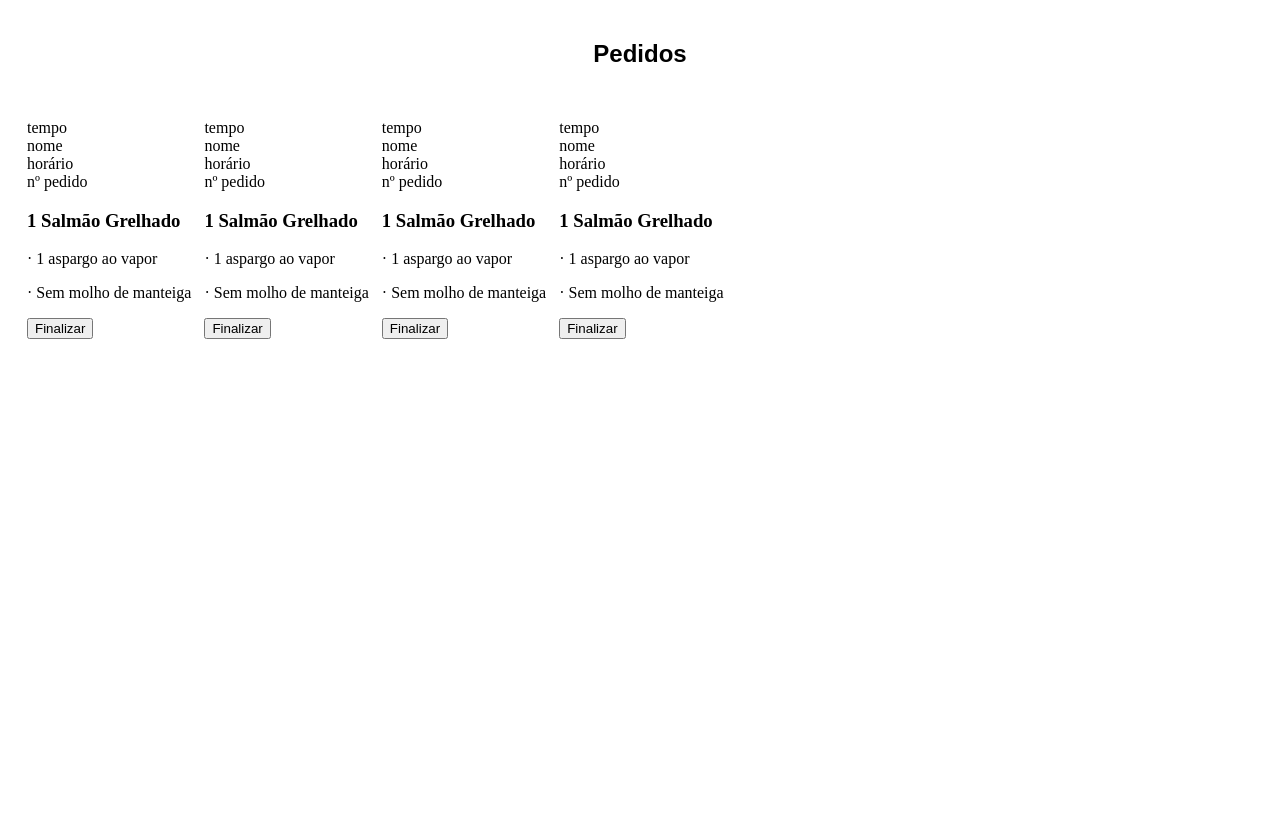
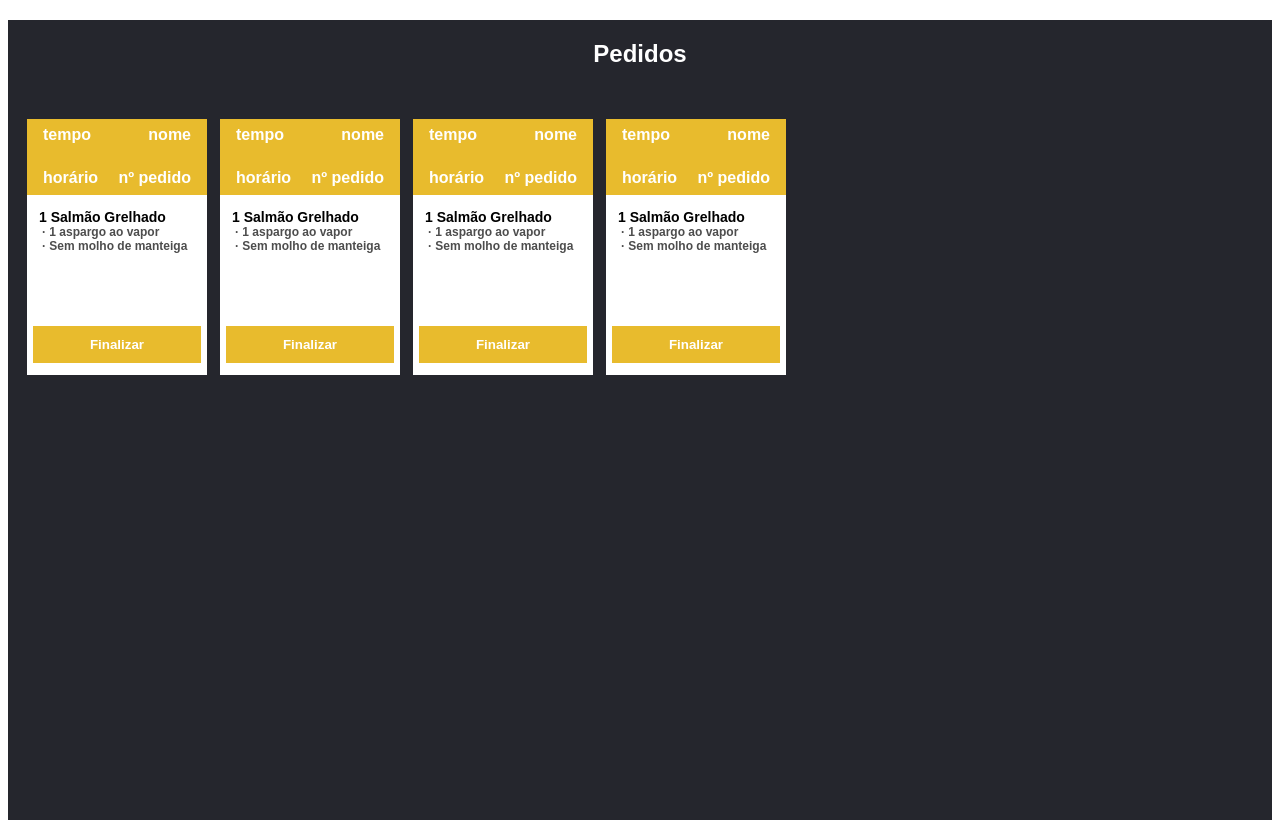
Before and after one commit to schneiker/parte-vitor, an Angular app: page /tela-cozinha in a window 1280 px wide. Built offline with nearby package versions, Linux system fonts and the light colour scheme.

Commit message:
cores base do site

```diff
--- a/src/app/components/cozinha-pedido/cozinha-pedido.component.css
+++ b/src/app/components/cozinha-pedido/cozinha-pedido.component.css
@@ -0,0 +1,96 @@
+.pedido {
+    box-sizing: border-box;
+    background-color: var(--branco-figma);
+    width: 180px;
+    min-height: 256px;
+    display: flex;
+    flex-direction: column;
+}
+
+.info-pedido-pai {
+    background-color: var(--amarelo-figma);
+    height: 76px;
+    width: 100%;
+    display: flex;
+    flex-direction: column;
+    gap: 10px;
+    justify-content: space-around;
+}
+
+.info-pedido {
+    display: flex;
+    justify-content: space-between;
+    padding-left: 16px;
+    padding-right: 16px;
+    background-color: var(--amarelo-figma);
+}
+
+.detalhes-pedido {
+    background-color: var(--branco-figma);
+    box-sizing: border-box;
+    width: 100%;
+    height: 131px;
+}
+.detalhes-pedido p {
+    padding-left: 15px;
+    margin-top: 0;
+    margin-bottom: 0px;
+    font-size: 12px;
+}
+
+.detalhes-pedido h3 {
+    padding-left: 12px;
+    margin-bottom: 0px;
+}
+
+#botao {
+    box-sizing: border-box;
+    display: flex;
+    width: 100%;
+    height: 49px;
+    justify-content: center;
+    background-color: var(--branco-figma);
+}
+
+.b-finalizar {
+    color: var(--branco-figma);
+    background-color: var(--amarelo-figma);
+    border: none;
+    width: 168px;
+    height: 37px;
+    font-family: "Mulish", sans-serif;
+    font-optical-sizing: auto;
+    font-weight: 700;
+}
+
+.texto-branco {
+    color: var(--branco-texto);
+    font-family: "Mulish", sans-serif;
+    font-optical-sizing: auto;
+    font-weight: 700;
+    background-color: var(--amarelo-figma);
+}
+
+.texto-preto {
+    color: var(--preto-texto);
+    font-family: "Mulish", sans-serif;
+    font-optical-sizing: auto;
+    font-weight: 700;
+    background-color: var(--branco-figma);
+}
+
+.texto-cinza {
+    color: var(--cinza-texto);
+    font-family: "Mulish", sans-serif;
+    font-optical-sizing: auto;
+    font-weight: 700;
+    background-color: var(--branco-figma);
+}
+
+#titulo-h3 {
+    font-size: 14px;
+    font-family: "Mulish", sans-serif;
+    font-optical-sizing: auto;
+    font-weight: 700;
+    background-color: var(--branco-figma);
+}
--- a/src/styles.css
+++ b/src/styles.css
@@ -1 +1,15 @@
-/* You can add global styles to this file, and also import other style files */
+:root {
+    --fundo: #1F2027;
+    --vermelho-figma: #D32E2E;
+    --branco-figma: #fff;
+    --amarelo-figma: #E8BB2D;
+    --laranja-figma: #FF9A00;
+    --cinza-figma: #455A64;
+    --cinza-texto: #4D4D4D;
+    --preto-texto: #000;
+    --branco-texto: #fff;
+    --verde-entregador-disponivel: #00FF1E;
+    --cinza-texto-fundo: #474F5A;
+    --cinza-botao-inativo: #818D9F;
+    --fundo-telas: #25262D;
+}
```
